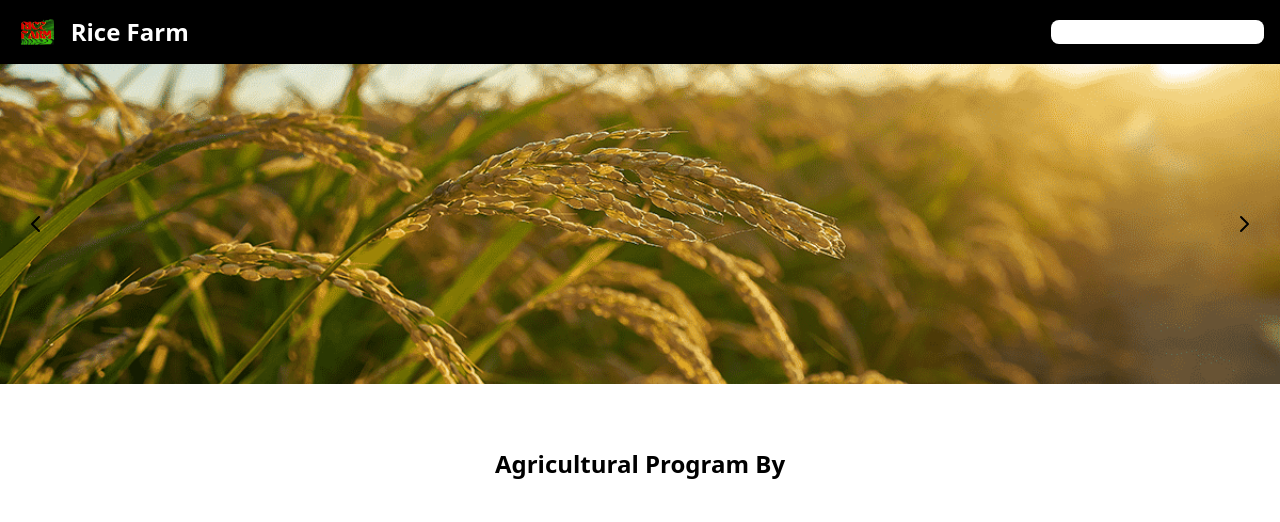
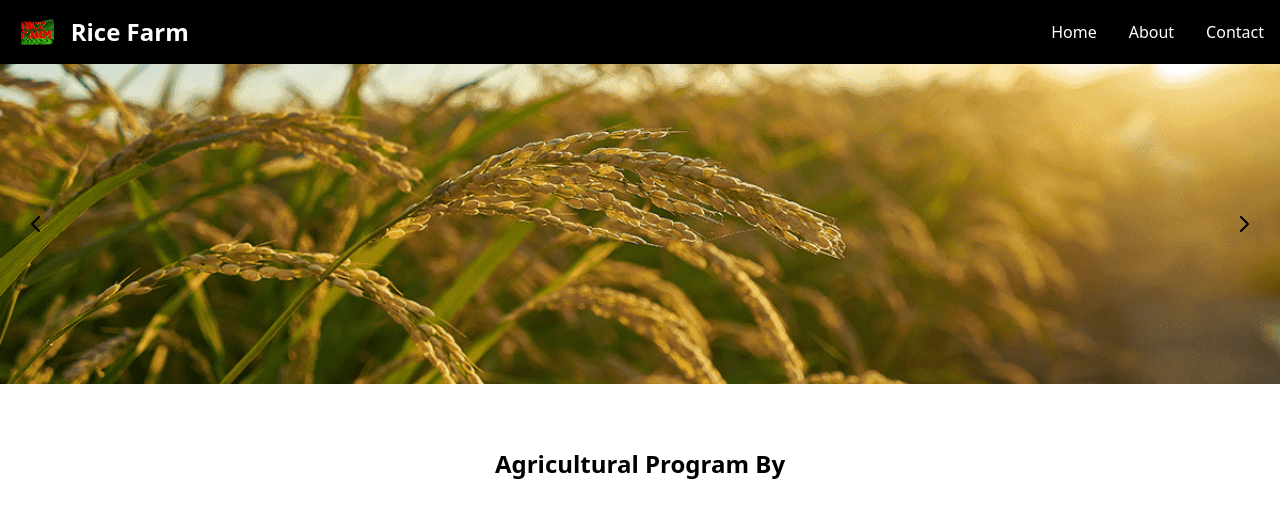
Before and after one commit to saffronflea/APPDEV-FL2, a plain HTML site: page index.html in a window 1280 px wide. Shown: the top 522 px of the page. Drawn offline with nearby package versions, Linux system fonts and the light colour scheme; a web font is replaced by a local one.

Commit message:
Update index.html v3

```diff
--- a/index.html
+++ b/index.html
@@ -40,7 +40,7 @@
             </svg>
         </button>
         <div class="hidden w-full md:block md:w-auto" id="navbar-default">
-          <ul class="font-medium flex flex-col p-4 md:p-0 mt-4 border border-black rounded-lg bg-black md:flex-row md:space-x-8 rtl:space-x-reverse md:mt-0 md:border-0 md:bg-white dark:bg-black md:dark:bg-black dark:border-black">
+          <ul class="font-medium flex flex-col p-4 md:p-0 mt-4 border border-black rounded-lg bg-black md:flex-row md:space-x-8 rtl:space-x-reverse md:mt-0 md:border-0 md:bg-black dark:bg-black md:dark:bg-black dark:border-black">
             <li>
               <a href="index.html" class="block py-2 px-3 text-black bg-green-400 rounded md:bg-transparent md:text-white md:p-0 dark:text-black md:dark:text-white" aria-current="page">Home</a>
             </li>
```
